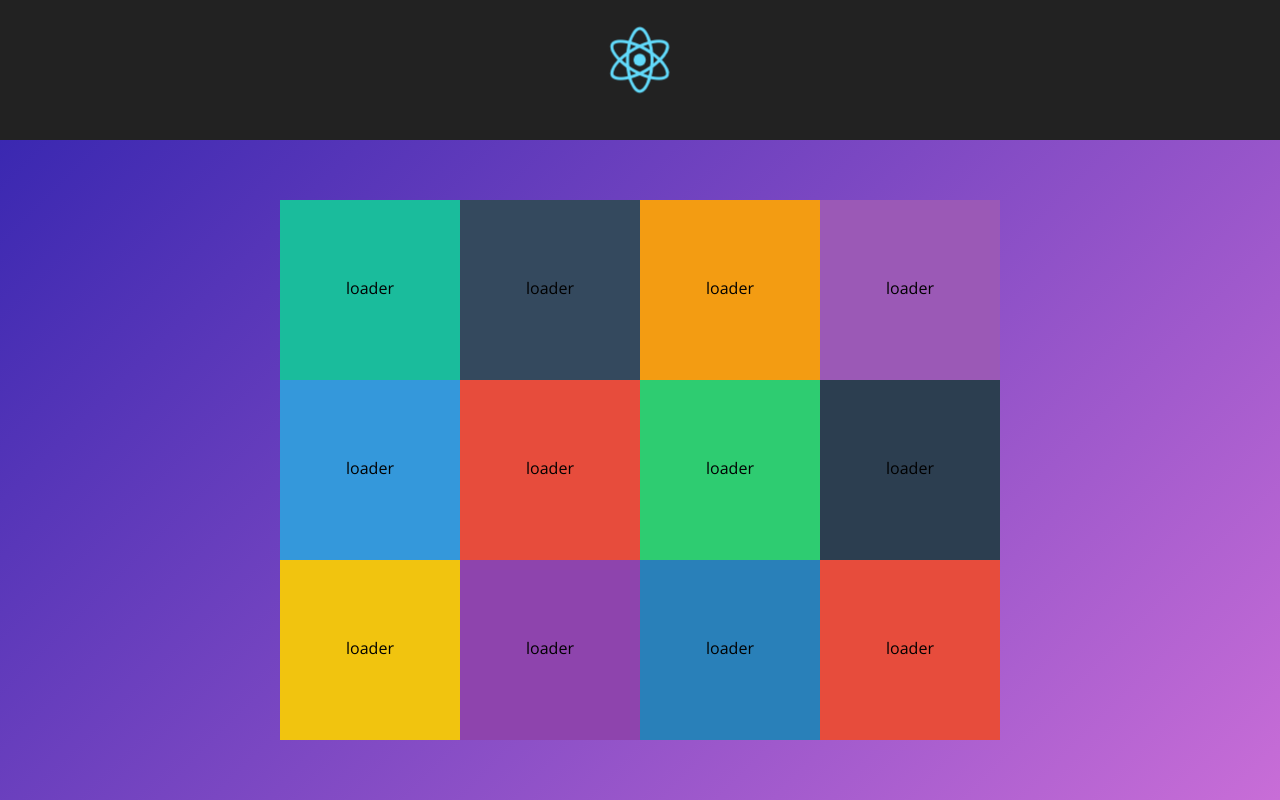
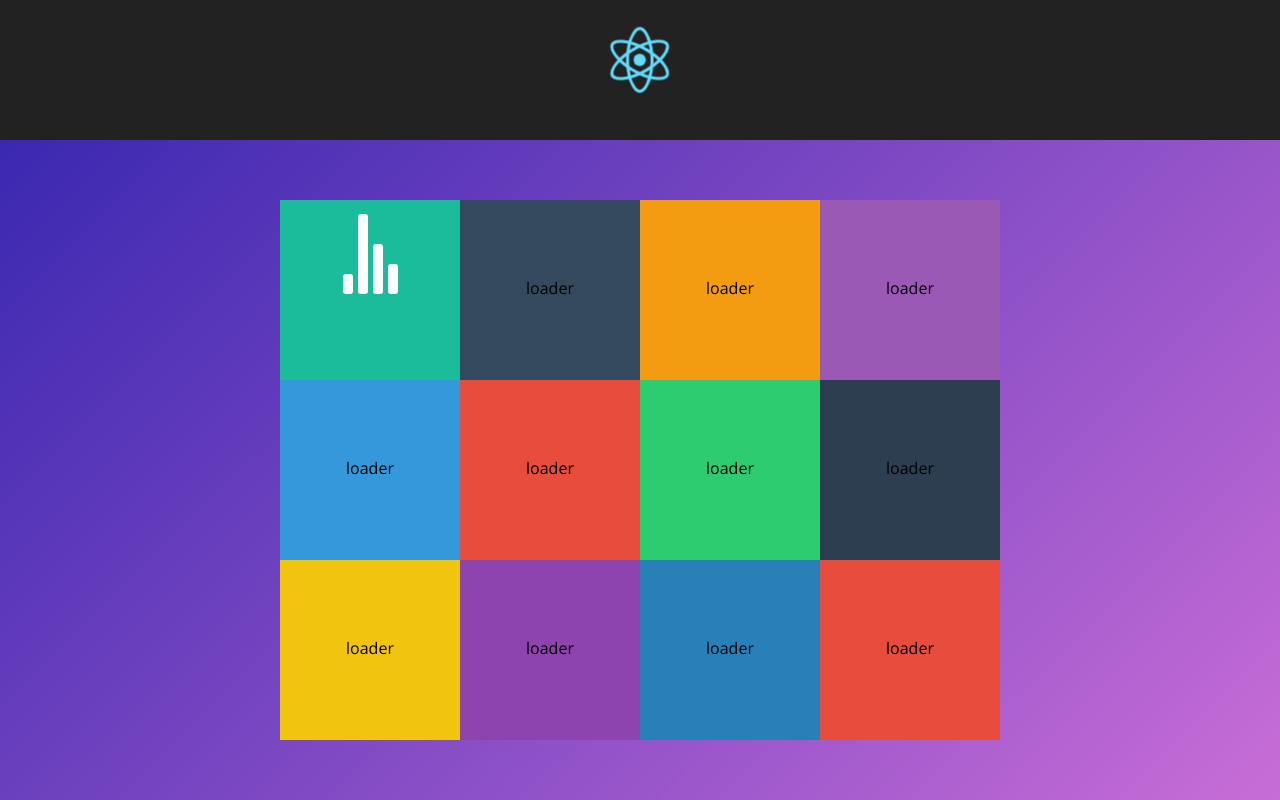
Before and after one commit to kirkdrichardson/react-svg-loaders, a React (Create React App) app: page / in a window 1280 px wide. Built offline with nearby package versions, Linux system fonts and the light colour scheme.

Commit message:
added audio loader

```diff
--- a/src/App.js
+++ b/src/App.js
@@ -1,6 +1,11 @@
 import React, { Component } from 'react';
 import logo from './logo.svg';
 import './App.css';
+
+// loaders
+import {
+  Audio
+} from './Loaders';
 
 class App extends Component {
   render() {
@@ -9,7 +14,10 @@ class App extends Component {
         <header className="App-header">
           <img src={logo} className="App-logo" alt="logo" />
         </header>
-        <ul>{ [...new Array(12)].map(e => <li>loader</li>) }</ul>
+        <ul>
+        <li><Audio /></li>
+        { [...new Array(11)].map(e => <li>loader</li>) }
+        </ul>
       </div>
     );
   }
--- /dev/null
+++ b/src/Loaders.js
@@ -0,0 +1,32 @@
+import React from 'react'
+
+export const Audio = ({ width = 55, height = 80, fill = '#fff'}) => (
+  <svg width={width} height={height} viewBox="0 0 55 80" xmlns="http://www.w3.org/2000/svg" fill={fill}>
+      <g transform="matrix(1 0 0 -1 0 80)">
+          <rect width="10" height="20" rx="3">
+              <animate attributeName="height"
+                   begin="0s" dur="4.3s"
+                   values="20;45;57;80;64;32;66;45;64;23;66;13;64;56;34;34;2;23;76;79;20" calcMode="linear"
+                   repeatCount="indefinite" />
+          </rect>
+          <rect x="15" width="10" height="80" rx="3">
+              <animate attributeName="height"
+                   begin="0s" dur="2s"
+                   values="80;55;33;5;75;23;73;33;12;14;60;80" calcMode="linear"
+                   repeatCount="indefinite" />
+          </rect>
+          <rect x="30" width="10" height="50" rx="3">
+              <animate attributeName="height"
+                   begin="0s" dur="1.4s"
+                   values="50;34;78;23;56;23;34;76;80;54;21;50" calcMode="linear"
+                   repeatCount="indefinite" />
+          </rect>
+          <rect x="45" width="10" height="30" rx="3">
+              <animate attributeName="height"
+                   begin="0s" dur="2s"
+                   values="30;45;13;80;56;72;45;76;34;23;67;30" calcMode="linear"
+                   repeatCount="indefinite" />
+          </rect>
+      </g>
+  </svg>
+);
```
